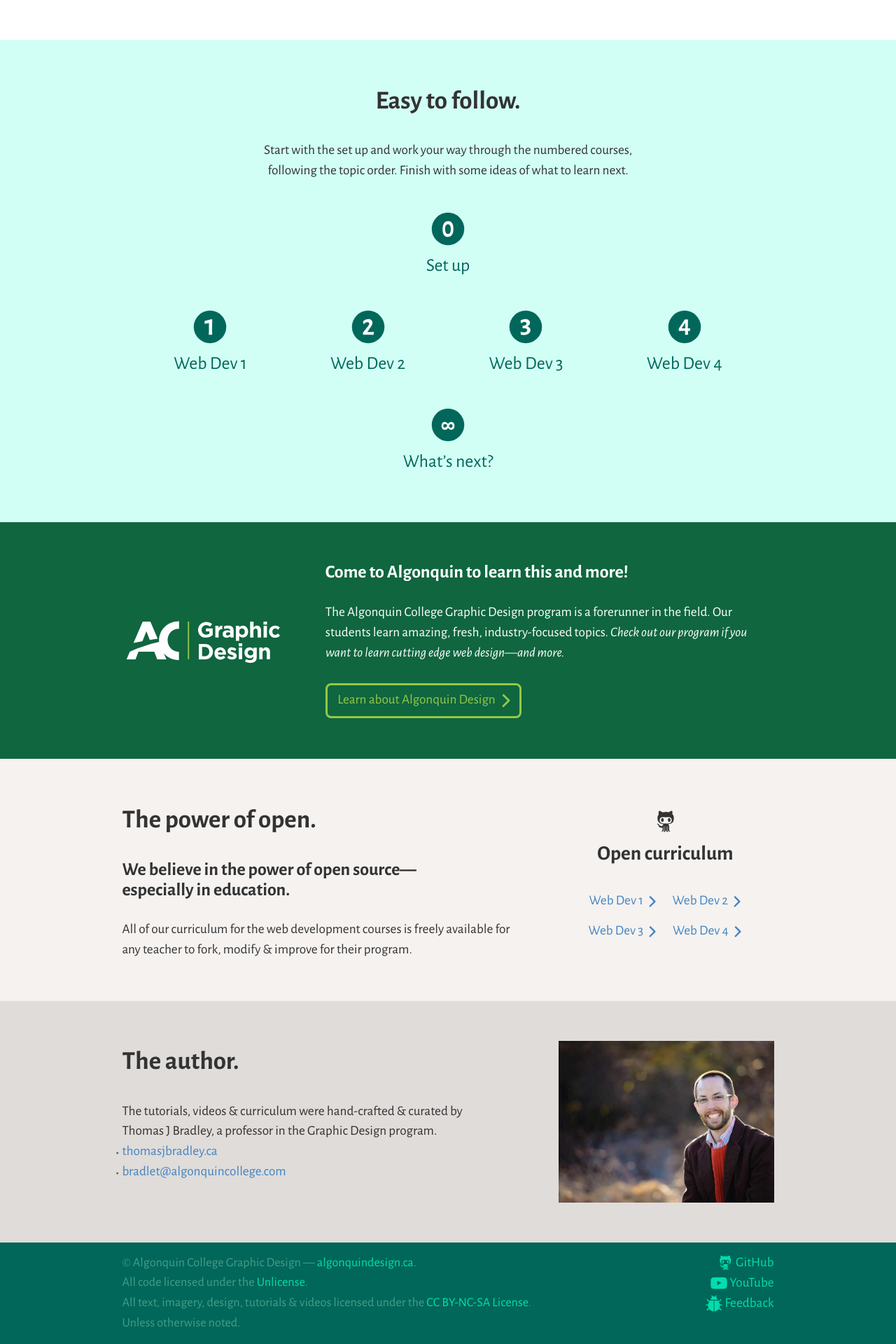
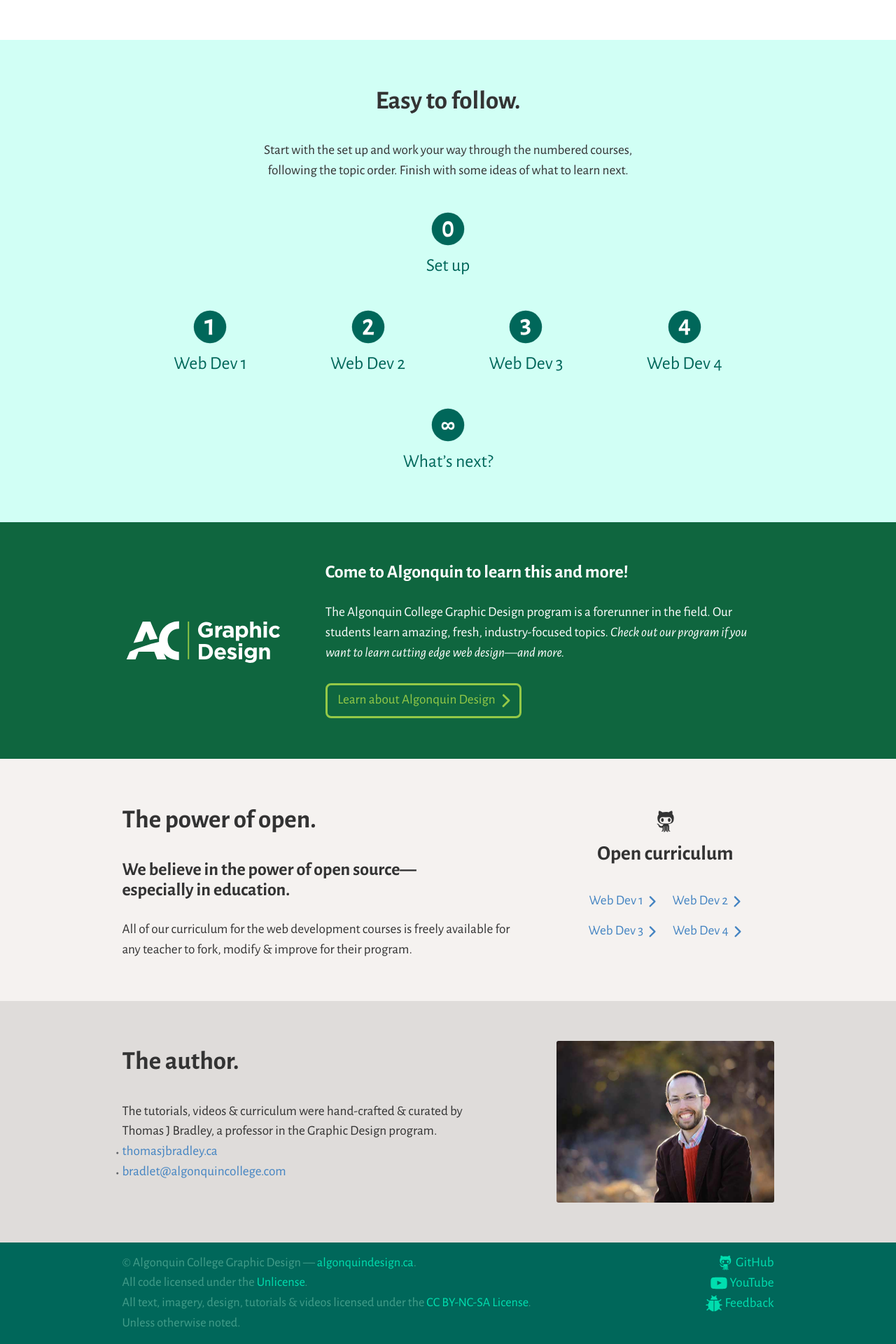
Before and after one commit to learn-the-web/www, a Jekyll site: the page built from index.html, in a window 1280 px wide. Shown: the part 791-2711 px from the top of the page at 70% size. Built offline with Jekyll 4.4.1, drawn with Linux system fonts in a browser that asks for light colours.

Commit message:
Add rounded corners to photo.

```diff
--- a/css/home.css
+++ b/css/home.css
@@ -138,6 +138,7 @@
 .photo {
   min-height: 200px;
   background: none right top / cover no-repeat;
+  border-radius: 3px;
 }
 
 @media only screen and (min-width: 25em) {
@@ -215,6 +216,10 @@
     padding-right: 3em;
   }
 
+  .photo {
+    background-position: right top;
+  }
+
 }
 
 @media only screen and (min-width: 48em) {
```
Also changed, not shown: main-home.min.css.
